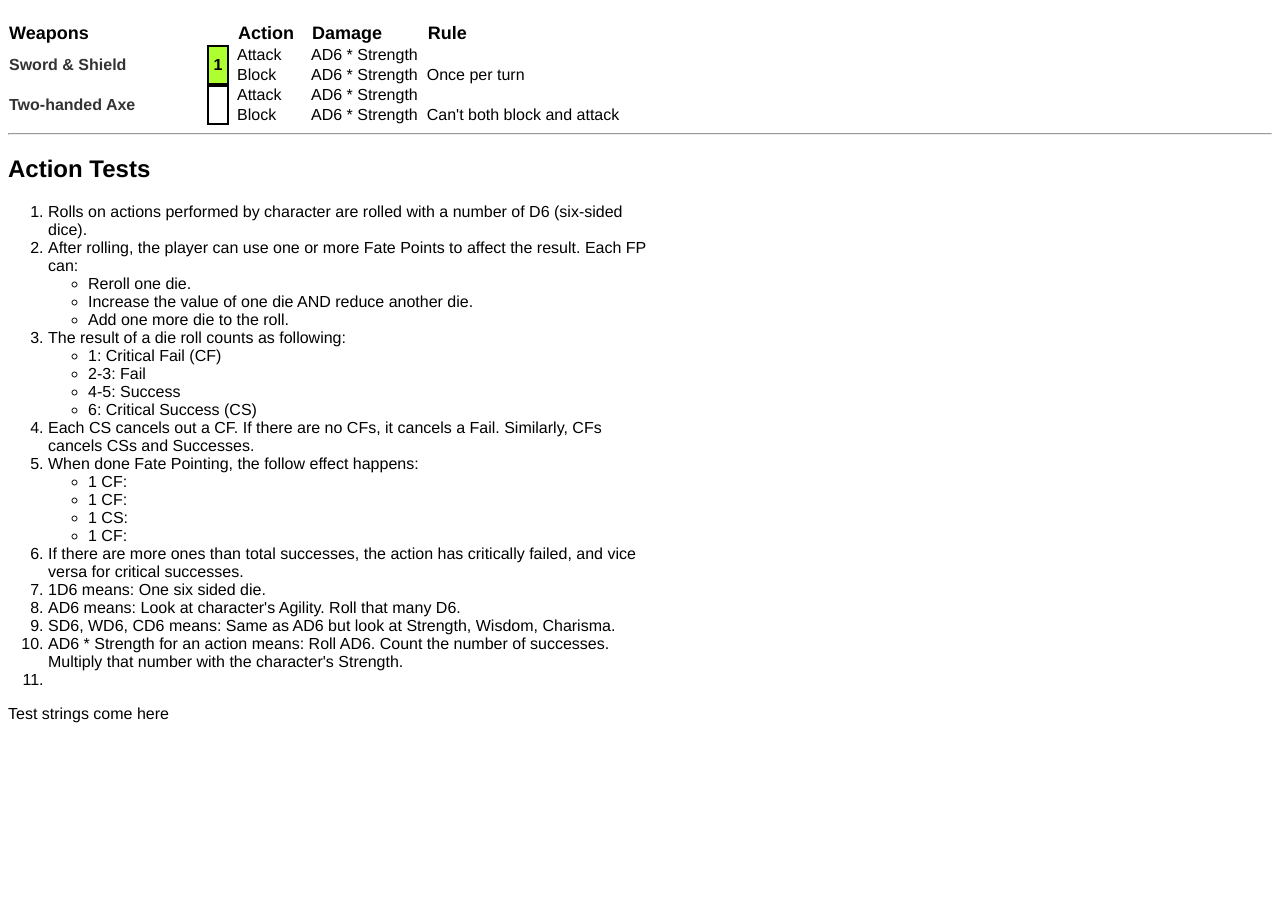
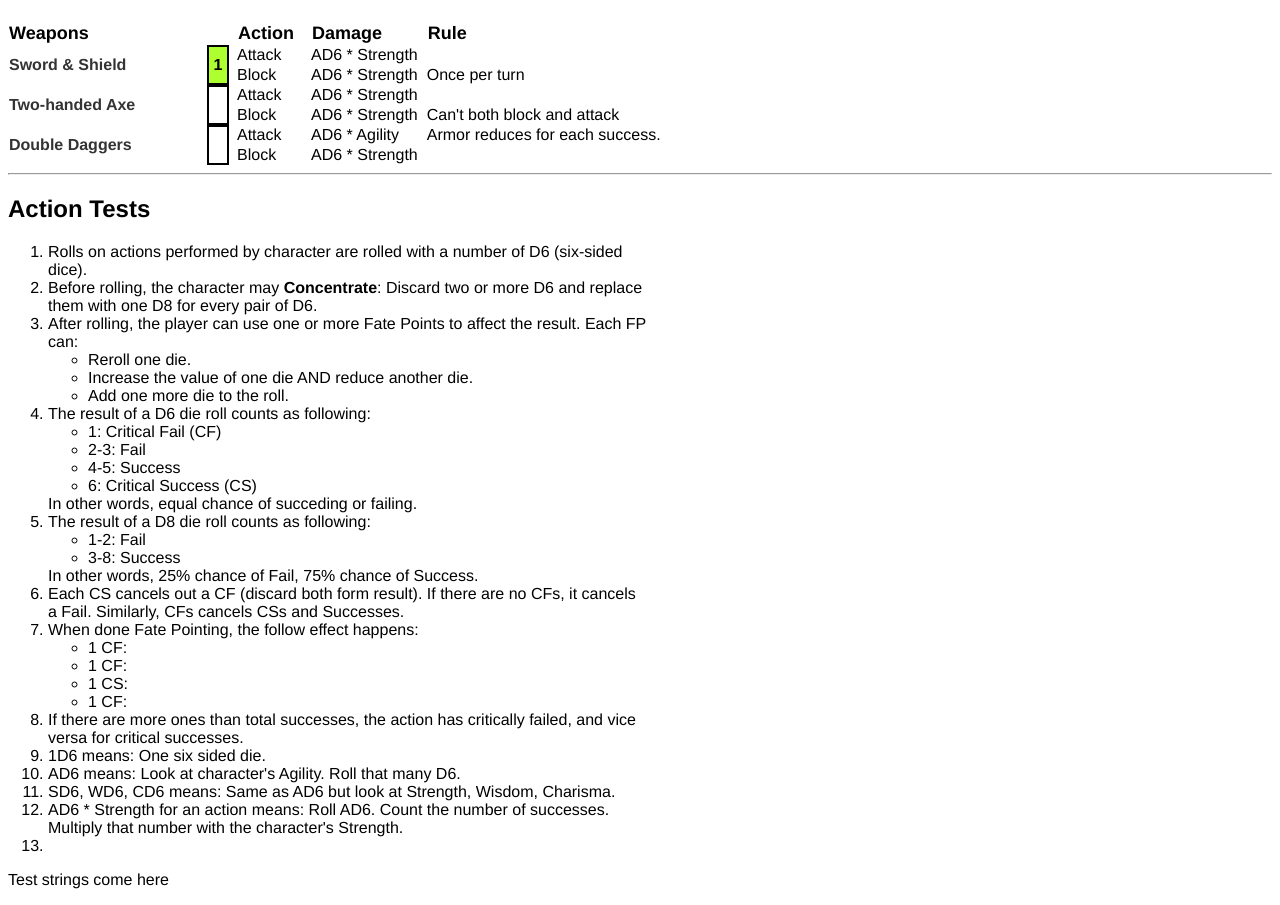
Before and after one commit to Srekel/ptf_fantasy, a plain HTML site: page character.html in a window 1280 px wide. Shown: the part 840-1745 px from the top of the page. Before the commit the page ends 1579 px from the top, so only its background shows below. Drawn offline with Linux system fonts and the light colour scheme.

Commit message:
Rules and techniques

```diff
--- a/character.html
+++ b/character.html
@@ -169,22 +169,35 @@
             <ol>
                 <li>Rolls on actions performed by character
                     are rolled with a number of D6 (six-sided dice).</li>
-                <li>After rolling, the player can use one or more Fate Points to affect the result. Each FP can:
+                <li>Before rolling, the character may
+                    <span class="keyword">Concentrate</span>: Discard
+                    two or more D6 and replace them with one D8 for every pair of D6.</li>
+                <li>After rolling, the player can use one or more
+                    Fate Points to affect the result. Each FP can:
                     <ul>
                         <li>Reroll one die.</li>
                         <li>Increase the value of one die AND reduce another die.</li>
                         <li>Add one more die to the roll.</li>
                     </ul>
                 </li>
-                <li>The result of a die roll counts as following:
+                <li>The result of a D6 die roll counts as following:
                     <ul>
                         <li>1: Critical Fail (CF)</li>
                         <li>2-3: Fail</li>
                         <li>4-5: Success</li>
                         <li>6: Critical Success (CS)</li>
                     </ul>
+                    In other words, equal chance of succeding or failing.
                 </li>
-                <li>Each CS cancels out a CF. If there are no CFs, it cancels a
+                <li>The result of a D8 die roll counts as following:
+                    <ul>
+                        <li>1-2: Fail</li>
+                        <li>3-8: Success</li>
+                    </ul>
+                    In other words, 25% chance of Fail, 75% chance of Success.
+                </li>
+                <li>Each CS cancels out a CF (discard both form result).
+                    If there are no CFs, it cancels a
                     Fail. Similarly, CFs cancels CSs and Successes.</li>
                 <li>When done Fate Pointing, the follow effect happens:
                     <ul>
--- a/character_definitions.js
+++ b/character_definitions.js
@@ -51,7 +51,18 @@ var weapons = {
         {action: "Attack", damage: "AD6 * Strength", rule:""},
         {action: "Block", damage: "AD6 * Strength", rule: "Can't both block and attack"}
     ],
+    "Double Daggers": [
+        {action: "Attack", damage: "AD6 * Agility", rule:"Armor reduces for each success."},
+        {action: "Block", damage: "AD6 * Strength", rule: ""}
+    ],
 };
+
+var techniques = {
+    "The Follow-up": {description: "After an Attack, do a new one with CS-2D6"},
+    "The Switcharoo": {description: "After an Block, you and enemy switch place."},
+    "The Omnislash": {description: "After an Attack, hit every enemy around you with -2D6."},
+    "The Shank": {description: "After an Attack with Daggers, "},
+}
 
 var default_character = {
     id: null,
--- a/style.css
+++ b/style.css
@@ -155,3 +155,7 @@ div.characterpart {
 #rules {
     max-width: 40em;
 }
+
+.keyword {
+    font-weight: bold;
+}
```
